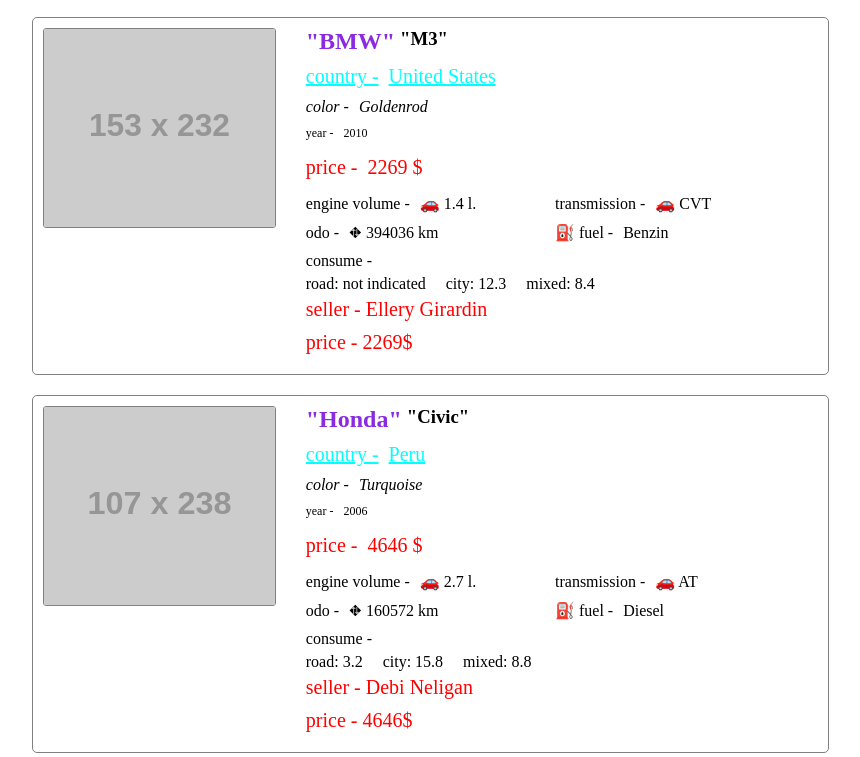
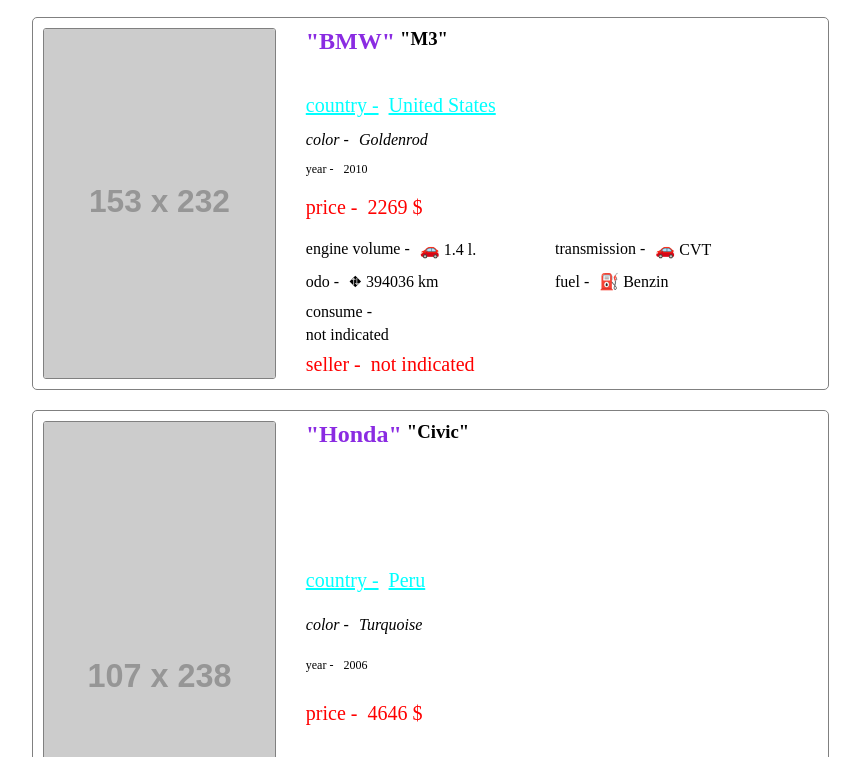
Before and after one commit to gasymov-rustam/autorio, a plain HTML site: page index.html in a window 1280 px wide. Shown: the part 41-798 px from the top of the page, without its empty margins (380-1240 px from the left). Drawn offline with Linux system fonts and the light colour scheme; placeholder pictures from the web are drawn by us.

Commit message:
html elements ready

```diff
--- a/homework.js
+++ b/homework.js
@@ -1,5 +1,9 @@
 const CAR = JSON.parse(DATA);
+delete CAR[0].consume;
+delete CAR[0].seller;
 const list = document.getElementById('list');
+console.log(CAR);
+
 const abd = {
     "id": "89aed5b8c686ebd713a62873e4cd756abab7a106",
     "make": "BMW",
@@ -27,22 +31,23 @@
     }
 }
 
-// console.log(cardInfoHtml(abd));
+printHtml(list, CAR);
 
-console.log(typeof printHtmlAllCars(list, CAR));
-console.log(printHtmlAllCars(list, CAR));
-
-printHtmlAllCars(list, CAR)
-
-function printHtmlAllCars(section, arr) {
-    return section.innerHTML = carsArr(arr).join('');
+function printHtml(section, arr) {
+    return section.innerHTML = carsArray(arr).join('');
 }
 
-function carsArr(cars) {
+function carsArray(cars) {
     return cars.map(car => cardInfoHtml(car));
 }
 
 function cardInfoHtml(card) {
+    const CONSUME = `<dl>
+                    <dt class="car-info__consume_road">road: ${card.consume?.road || 'not indicated'}</dt>
+                    <dt class="car-info__consume_city">city: ${card.consume?.city || 'not indicated'}</dt>
+                    <dt class="car-info__consume_mixed">mixed: ${card.consume?.mixed || 'not indicated'}</dt>
+                     </dl>`;
+
     return `<div class="card">
             <img src="${card.img}" alt="${card.make} ${card.model}" class="car-photo">
             <div class="car-info">
@@ -78,34 +83,22 @@
                         <dd>&#9942; ${card.odo} km</dd>
                     </div>
                     <div class="car-info__fuel">
-                        <dt>⛽  fuel -</dt>
-                        <dd>${card.fuel}</dd>
+                        <dt>fuel -</dt>
+                        <dd>⛽  ${card.fuel}</dd>
                     </div>
                     <div class="car-info__car-consume">
                         <dt>consume -</dt>
-                        <dd>${card.consume? "":"not indicated"}</dd>
-                                <dl>
-                                    <dt class="car-info__consume_road">road: ${card.consume?.road || 'not indicated'}</dt>
-                                    <dt class="car-info__consume_city">city: ${card.consume?.city || 'not indicated'}</dt>
-                                    <dt class="car-info__consume_mixed">mixed: ${card.consume?.mixed || 'not indicated'}</dt>
-                               </dl>
+                        <dd>${card.consume ? CONSUME : "not indicated"}</dd>
                     </div>
-
-              <p class="car-info__consume">
-
-                </p>
-                <p class="car-info__seller">
-                    seller - ${card.seller}
-                </p>
-                <p class="car-info__price">
-                    price - ${card.price}$
-                </p>
+                    <div class="car-info__seller">
+                        <dt>seller -</dt>
+                        <dd>${card?.seller || 'not indicated'}</dd>
+                    </div>
                 </dl>
             </div>
         </div>`
 }
 
-console.log(abd.consume)
 /*
 printCardsHtml(list, CAR);
 
--- a/style.css
+++ b/style.css
@@ -61,7 +61,7 @@
 
 .car-photo {
     width: 30%;
-    height: 200px;
+    min-height: 100px;
     object-fit: cover;
     object-position: center;
     border: 1px solid grey;
@@ -142,9 +142,8 @@
     display: flex;
     justify-content: flex-start;
     margin: 5px 0;
-    align-items: center;
     gap: 5px;
-    flex-wrap: wrap;
+    flex-direction: column;
 }
 
 .car-info__car-consume dl {
@@ -163,7 +162,9 @@
 
 
 .car-info__seller {
-    width: 45%;
+    width: 100%;
     font-size: 20px;
     color: red;
+    display: flex;
+    gap: 10px;
 }
```
